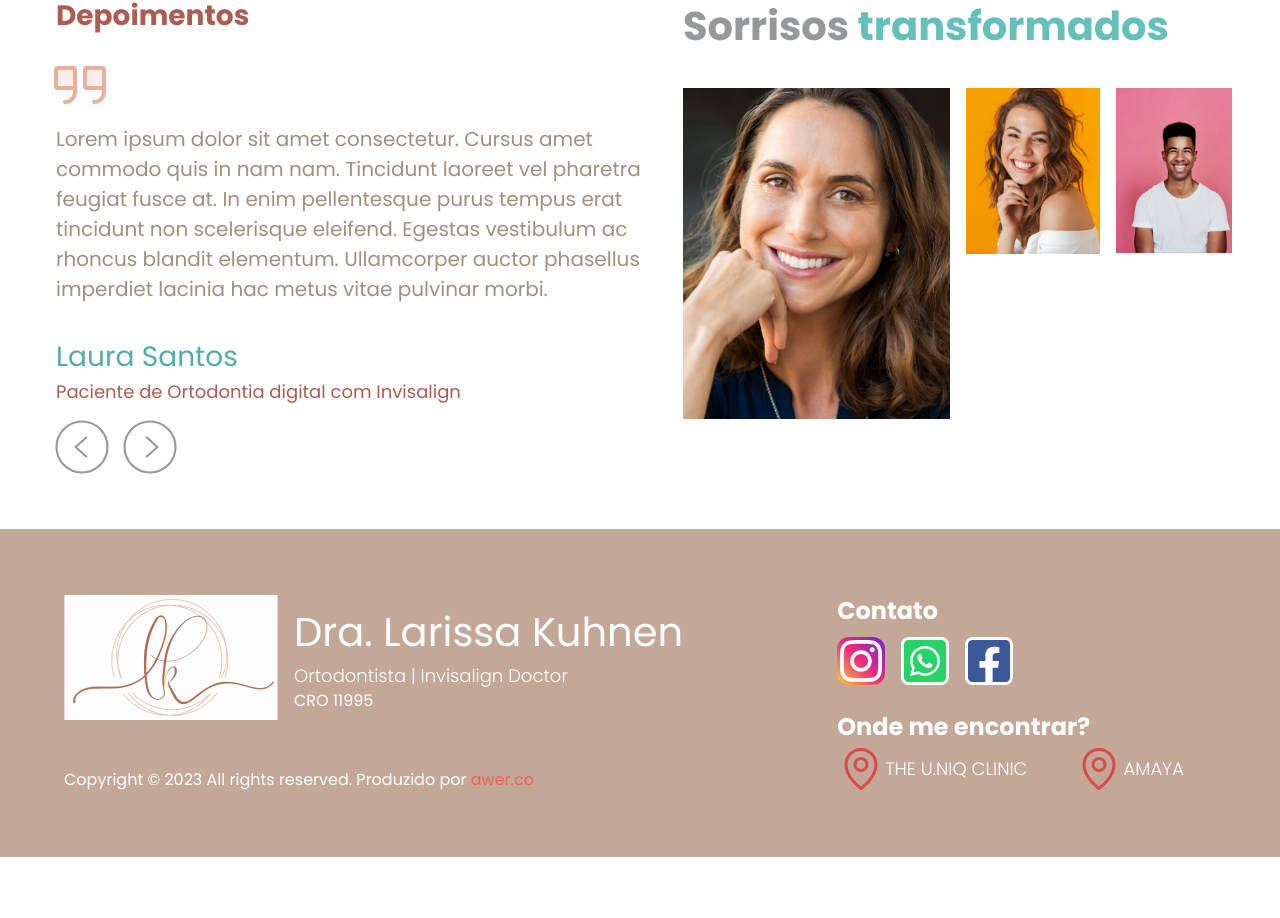
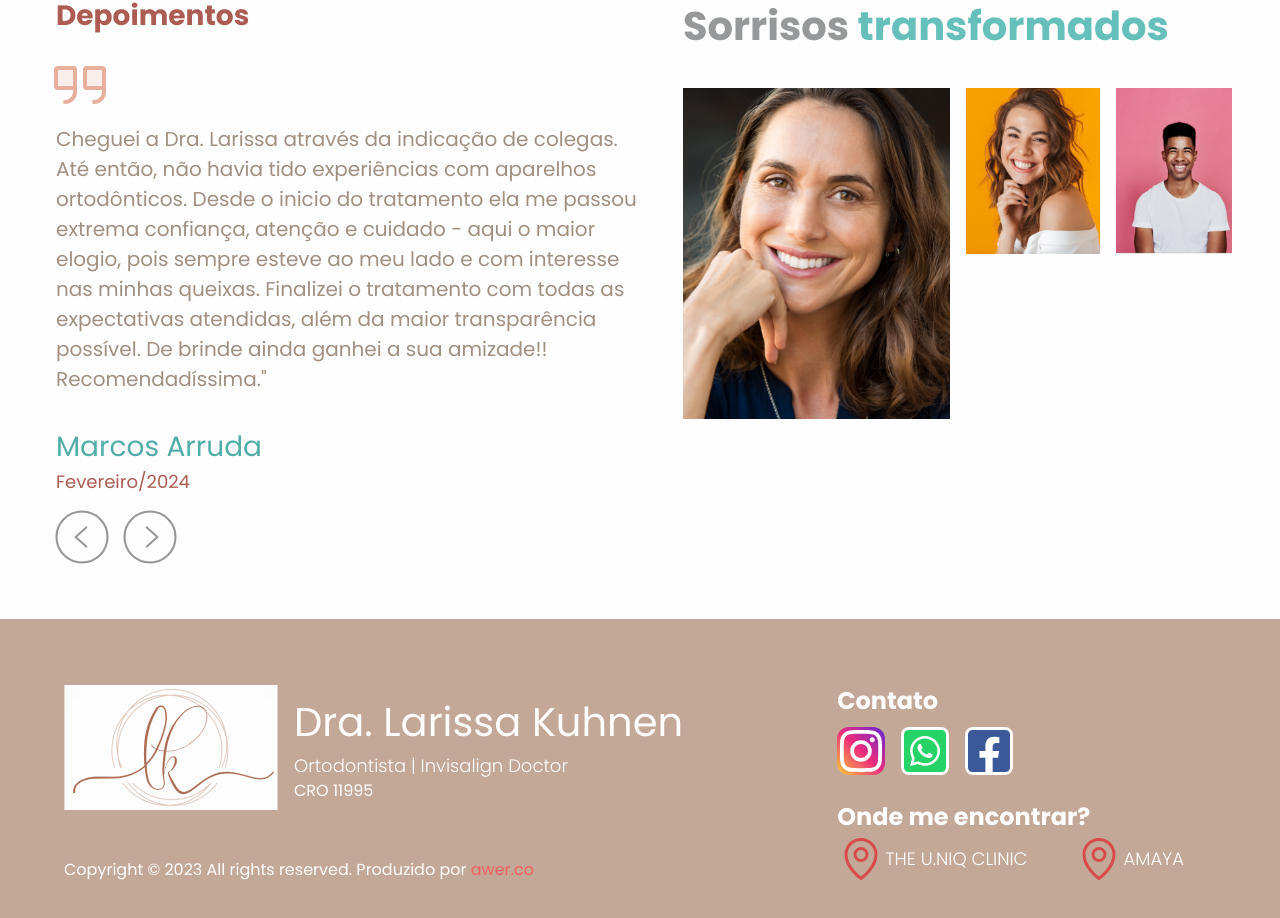
Before and after one commit to chouzzy/draSabrinaZanon, a Next.js app: page / in a window 1280 px wide. Shown: the part 7319-8237 px from the top of the page. Before the commit the page ends 8176 px from the top, so only its background shows below. Built offline with nearby package versions, Linux system fonts and the light colour scheme.

Commit message:
depoimentos

```diff
--- a/src/components/Container_1/CommentsSection/data.tsx
+++ b/src/components/Container_1/CommentsSection/data.tsx
@@ -14,19 +14,24 @@ const commentsSectionData = {
         title: 'Depoimentos',
         depositions: [
             {
-                testimony: 'Lorem ipsum dolor sit amet consectetur. Cursus amet commodo quis in nam nam. Tincidunt laoreet vel pharetra feugiat fusce at. In enim pellentesque purus tempus erat tincidunt non scelerisque eleifend. Egestas vestibulum ac rhoncus blandit elementum. Ullamcorper auctor phasellus imperdiet lacinia hac metus vitae pulvinar morbi.',
-                name: 'Laura Santos',
-                role: 'Paciente de Ortodontia digital com Invisalign'
+                testimony: 'Cheguei a Dra. Larissa através da indicação de colegas. Até então, não havia tido experiências com aparelhos ortodônticos. Desde o inicio do tratamento ela me passou extrema confiança, atenção e cuidado - aqui o maior elogio, pois sempre esteve ao meu lado e com interesse nas minhas queixas. Finalizei o tratamento com todas as expectativas atendidas, além da maior transparência possível. De brinde ainda ganhei a sua amizade!! Recomendadíssima."',
+                name: 'Marcos Arruda',
+                role: 'Fevereiro/2024'
             },
             {
-                testimony: 'Lorem ipsum dolor sit amet consectetur. Cursus amet commodo quis in nam nam. Tincidunt laoreet vel pharetra feugiat fusce at. In enim pellentesque purus tempus erat tincidunt non scelerisque eleifend. Egestas vestibulum ac rhoncus blandit elementum. Ullamcorper auctor phasellus imperdiet lacinia hac metus vitae pulvinar morbi.',
-                name: 'Raí Souza Vieira de Oliveira',
-                role: 'Paciente de Ortodontia digital com Invisalign'
+                testimony: 'O meu tratamento com a Dra. Larissa foi muito leve desde o início. Eu já havia usado aparelho anteriormente, mas não queria nada que aparecesse ou chamasse atenção. Ela já tinha grande experiência com o Invisalign, me apresentou um plano de tratamento que se encaixava perfeitamente nas minhas expectativas e o acompanhamento foi prático, super tranquilo e com um resultado incrível! Mais do que minha dentista, a Lari se tornou uma pessoa especial, indico de olhos fechados.',
+                name: 'Gabriela Zanette',
+                role: 'Dezembro/2023'
             },
             {
-                testimony: 'Lorem ipsum dolor sit amet consectetur. Cursus amet commodo quis in nam nam. Tincidunt laoreet vel pharetra feugiat fusce at. In enim pellentesque purus tempus erat tincidunt non scelerisque eleifend. Egestas vestibulum ac rhoncus blandit elementum. Ullamcorper auctor phasellus imperdiet lacinia hac metus vitae pulvinar morbi.',
-                name: 'Telê Santana da Silva',
-                role: 'Paciente de Ortodontia digital com Invisalign'
+                testimony: 'Meu tratamento com Invisalign foi maravilhoso. Alinhou meu sorriso, corrigiu minha mordida. Enfim, sucesso funcional e estético. Resultado realmente muito bom! A diferença antes X depois chama muita atenção (meus amigos e familiares comentam o quanto melhorou). Sem falar também na estética durante o tratamento… alinhadores transparentes, nada de sorriso metálico.',
+                name: 'Anna Carolina',
+                role: 'Janeiro/2024'
+            },
+            {
+                testimony: 'Lari, como é bom poder sorrir sem vergonha e você sabe que digo isso de boca cheia! E você é a responsável pela transformação do meu sorriso e mais do que isso, da minha confiança. Obrigada por ter cuidado tão bem de mim, sou eternamente grata por ter tanta segurança para sorrir hoje em dia! O teu trabalho realmente mudou minha vida! Obrigada por tudo.',
+                name: 'Shai Manfro',
+                role: 'Fevereiro/2024'
             }
         ]
     },
```
Also changed, not shown: 1 other file (tests, documents, lock files or other folders).
